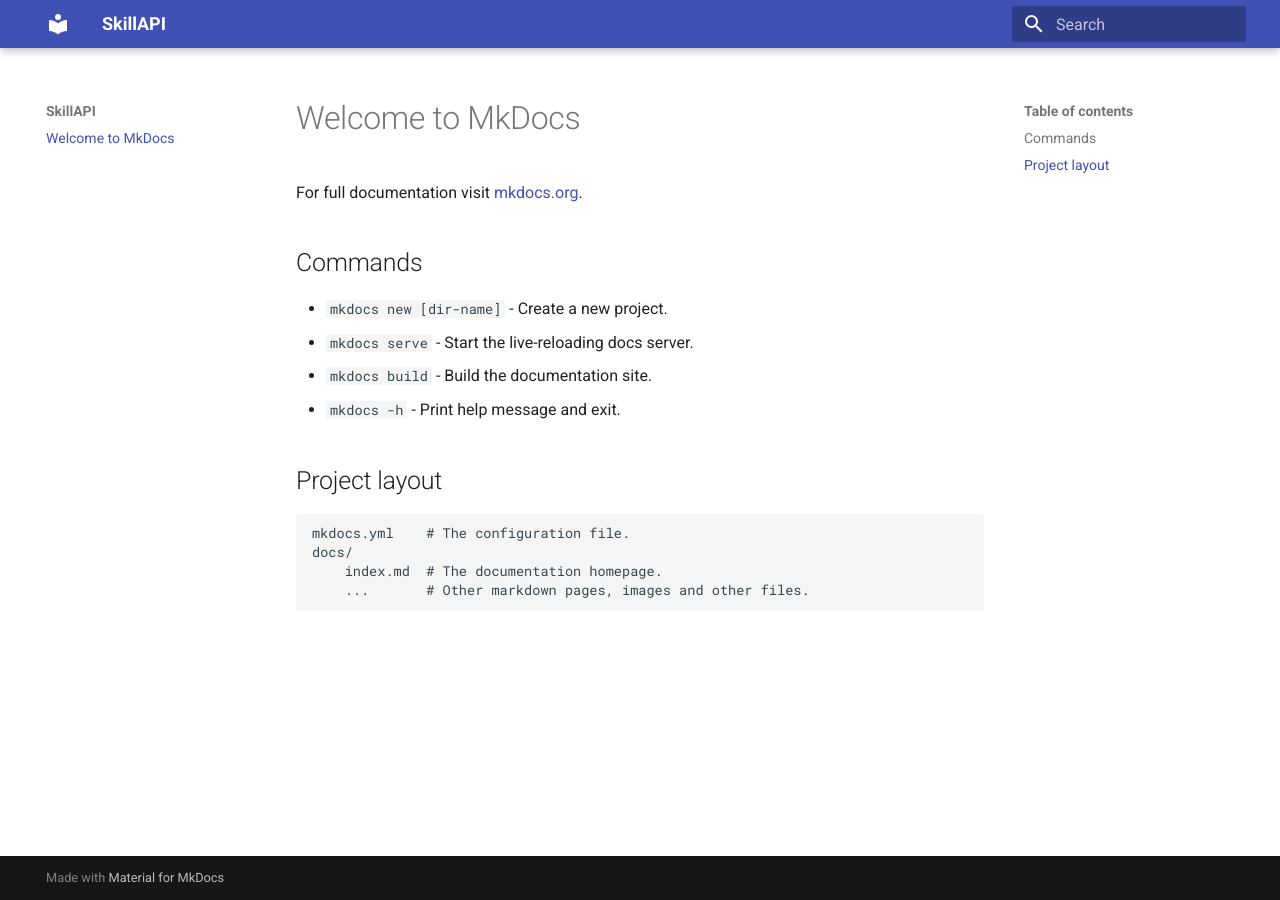
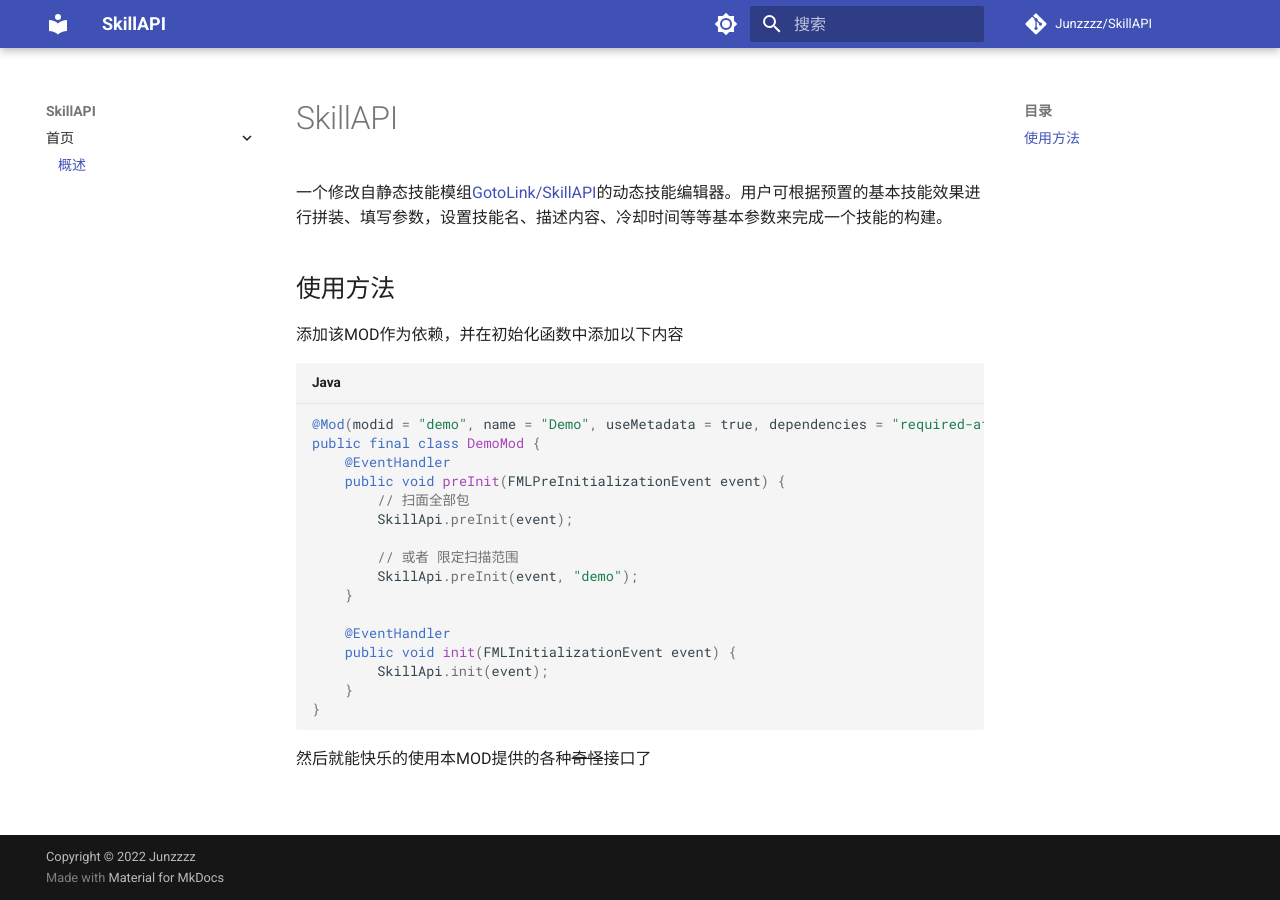
Before and after one commit to Junzzzz/SkillAPI-docs, an MkDocs documentation site: the page built from docs/index.md, in a window 1280 px wide. Built offline with MkDocs 1.6.1 and Material for MkDocs 9.7.7, drawn with Linux system fonts in a browser that asks for light colours; comment, search, counter and statistics services are not loaded.

Commit message:
配置主页

````diff
--- a/docs/index.md
+++ b/docs/index.md
@@ -1,17 +1,28 @@
-# Welcome to MkDocs
+# SkillAPI
 
-For full documentation visit [mkdocs.org](https://www.mkdocs.org).
+一个修改自静态技能模组[GotoLink/SkillAPI](https://github.com/GotoLink/SkillAPI)的动态技能编辑器。用户可根据预置的基本技能效果进行拼装、填写参数，设置技能名、描述内容、冷却时间等等基本参数来完成一个技能的构建。
 
-## Commands
+## 使用方法
 
-* `mkdocs new [dir-name]` - Create a new project.
-* `mkdocs serve` - Start the live-reloading docs server.
-* `mkdocs build` - Build the documentation site.
-* `mkdocs -h` - Print help message and exit.
+添加该MOD作为依赖，并在初始化函数中添加以下内容
 
-## Project layout
+```java
+@Mod(modid = "demo", name = "Demo", useMetadata = true, dependencies = "required-after:skillapi")
+public final class DemoMod {
+    @EventHandler
+    public void preInit(FMLPreInitializationEvent event) {
+        // 扫面全部包
+        SkillApi.preInit(event);
 
-    mkdocs.yml    # The configuration file.
-    docs/
-        index.md  # The documentation homepage.
-        ...       # Other markdown pages, images and other files.
+        // 或者 限定扫描范围
+        SkillApi.preInit(event, "demo");
+    }
+
+    @EventHandler
+    public void init(FMLInitializationEvent event) {
+        SkillApi.init(event);
+    }
+}
+```
+
+然后就能快乐的使用本MOD提供的各种<del>奇怪</del>接口了
--- a/mkdocs.yml
+++ b/mkdocs.yml
@@ -1,4 +1,68 @@
 site_name: SkillAPI
+site_url: https://junzzzz.github.io/SkillAPI-docs/
+site_author: Junzzzz
+site_description: "Minecraft 1.7.10 动态技能编辑模组"
+edit_uri: https://github.com/Junzzzz/SkillAPI-docs/blob/main/docs/
 
+# Repository
+repo_name: Junzzzz/SkillAPI
+repo_url: https://github.com/Junzzzz/SkillAPI
+
+# Copyright
+copyright: Copyright &copy; 2022 Junzzzz
+
+# Configuration
 theme:
   name: material
+  language: zh
+
+  palette:
+    - scheme: default
+      primary: indigo
+      accent: indigo
+      toggle:
+        icon: material/brightness-7
+        name: 切换黑暗模式
+    - scheme: slate
+      primary: indigo
+      accent: indigo
+      toggle:
+        icon: material/brightness-4
+        name: 切换白天模式
+
+markdown_extensions:
+  - pymdownx.arithmatex:
+      generic: true
+  - pymdownx.betterem:
+      smart_enable: all
+  - pymdownx.caret
+  - pymdownx.details
+  - pymdownx.emoji:
+      emoji_generator: !!python/name:materialx.emoji.to_svg
+      emoji_index: !!python/name:materialx.emoji.twemoji
+  - pymdownx.highlight:
+      auto_title: true
+      anchor_linenums: true
+  - pymdownx.inlinehilite
+  - pymdownx.keys
+  - pymdownx.magiclink:
+      repo_url_shorthand: true
+      user: Junzzzz
+      repo: SkillAPI
+  - pymdownx.mark
+  - pymdownx.smartsymbols
+  - pymdownx.superfences:
+      custom_fences:
+        - name: mermaid
+          class: mermaid
+          format: !!python/name:pymdownx.superfences.fence_code_format
+  - pymdownx.tabbed:
+      alternate_style: true
+  - pymdownx.tasklist:
+      custom_checkbox: true
+  - pymdownx.tilde
+
+# Page tree
+nav:
+  - '首页':
+    - '概述': index.md
````
